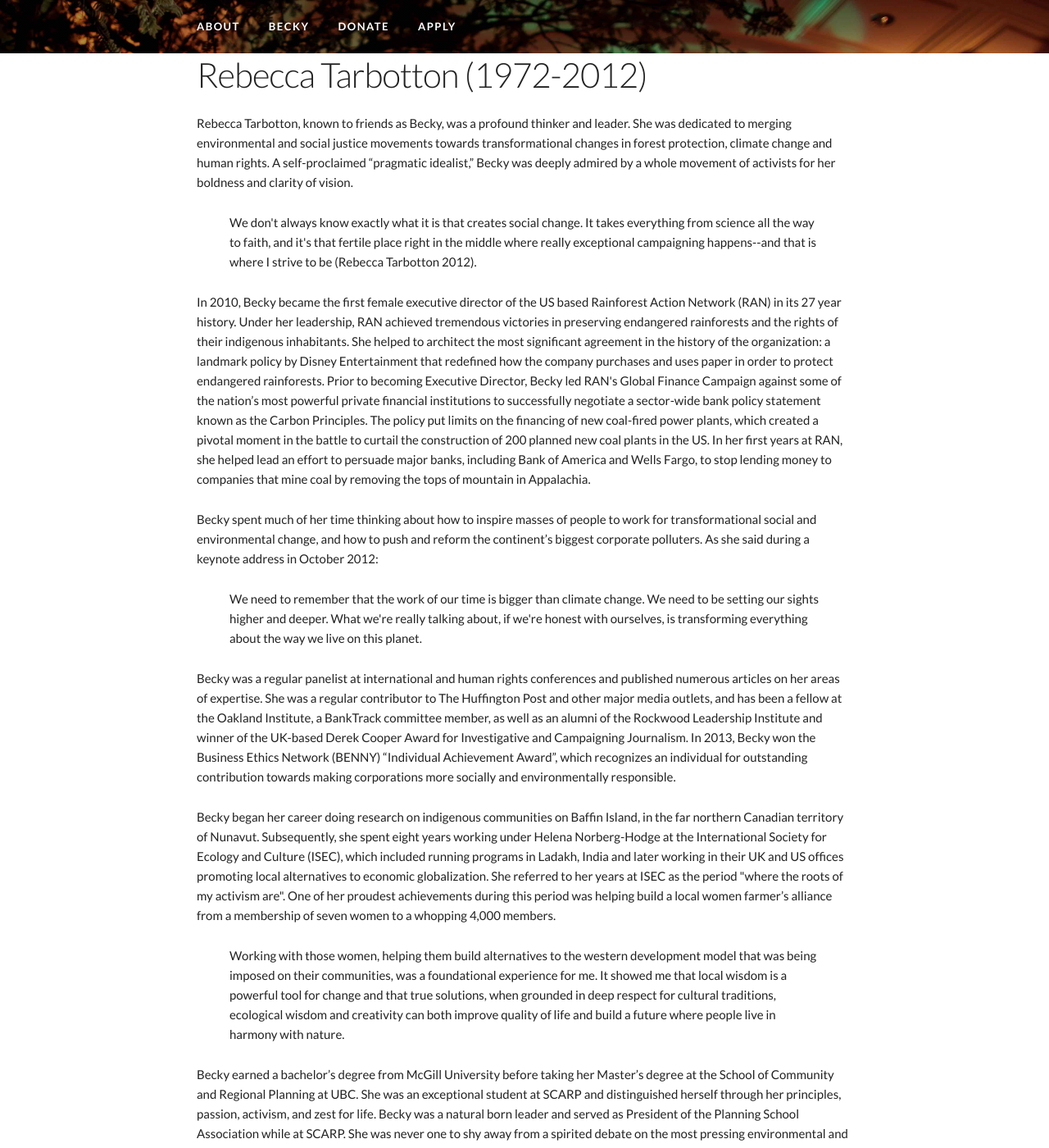
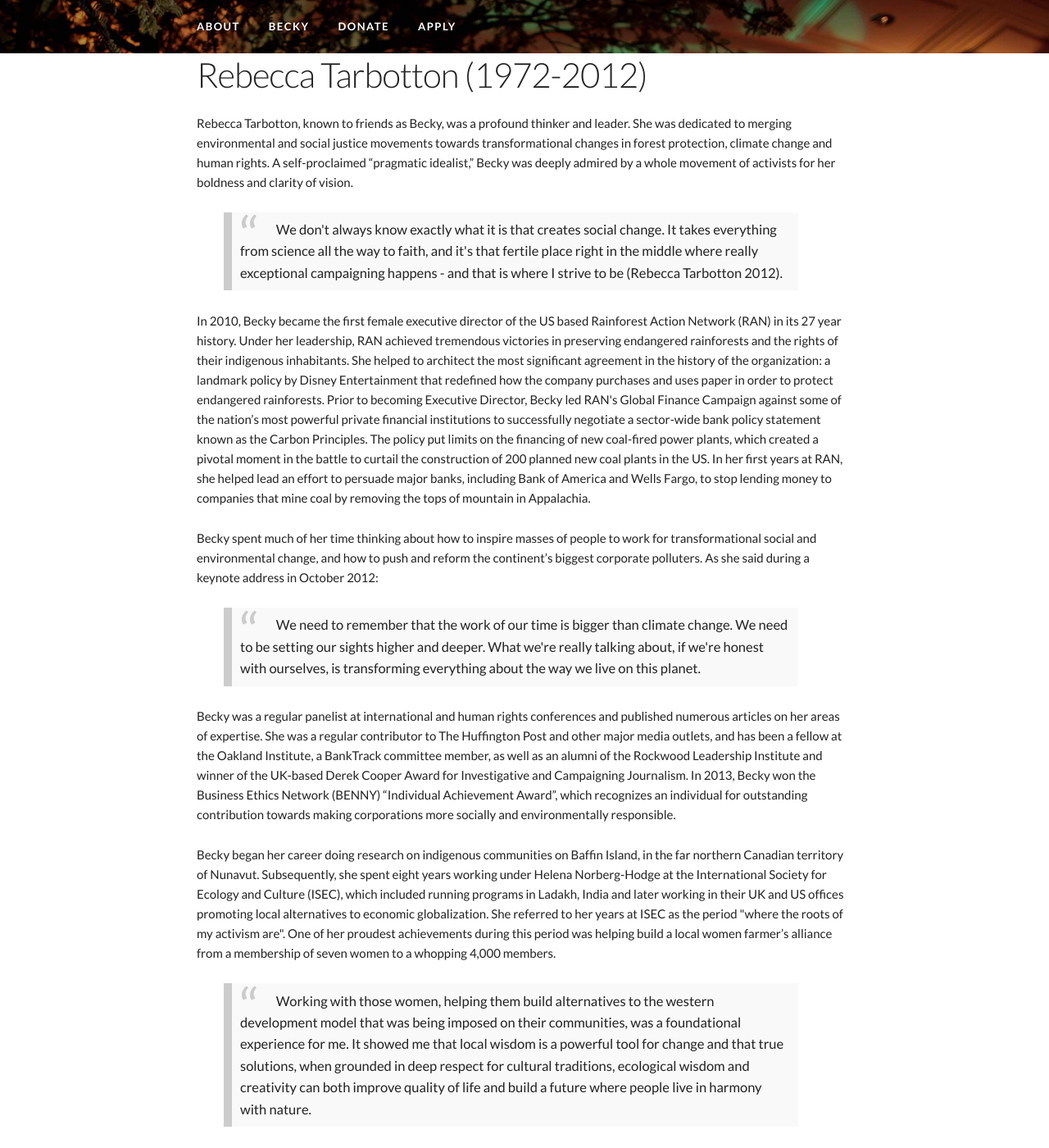
Before and after one commit to tsunamiCam/cameron-personal, a Jekyll site: the page built from becky/index.html, in a window 1280 px wide and 1400 px high. Shown: the whole window at 82% size. Built offline with Jekyll 4.4.1, drawn with Linux system fonts in a browser that asks for light colours; nearby versions of some CDN libraries.

Commit message:
Fixed the blockquotes problem

```diff
--- a/becky/index.html
+++ b/becky/index.html
@@ -11,7 +11,7 @@ layout: default
 <p> Rebecca Tarbotton, known to friends as Becky, was a profound thinker and leader. She was dedicated to merging environmental and social justice movements towards transformational changes in forest protection, climate change and human rights. A self-proclaimed “pragmatic idealist,” Becky was deeply admired by a whole movement of activists for her boldness and clarity of vision. </p>
 
 <blockquote>
-  We don't always know exactly what it is that creates social change. It takes everything from science all the way to faith, and it's that fertile place right in the middle where really exceptional campaigning happens--and that is where I strive to be (Rebecca Tarbotton 2012).
+  We don't always know exactly what it is that creates social change. It takes everything from science all the way to faith, and it's that fertile place right in the middle where really exceptional campaigning happens - and that is where I strive to be (Rebecca Tarbotton 2012).
 </blockquote>
 
 
--- a/css/custom_CJT.css
+++ b/css/custom_CJT.css
@@ -6,6 +6,36 @@ body {
     /*font-family: "Raleway", "HelveticaNeue", "Helvetica Neue", Helvetica, Arial, sans-serif;*/
     font-family: "Lato", "HelveticaNeue", "Helvetica Neue", Helvetica, Arial, sans-serif;
 }
+
+
+/* Blockquote styling */
+
+blockquote {
+    background: #f9f9f9;
+    border-left: 10px solid #ccc;
+    margin: 1.5em 10px;
+    margin-left: 2em;
+    margin-right: 4em;
+    padding: 0.5em 10px;
+    font-size: 1.1em;
+    quotes: "\201C" "\201D" ;
+}
+
+
+blockquote:before {
+    color: #ccc;
+    content: open-quote;
+    font-size: 4em;
+    line-height: 0.1em;
+    margin-right: 0.25em;
+    vertical-align: -0.4em;
+}
+
+blockquote p {
+    display: inline;
+}
+
+
 
 /* Landing Page header styling */
 
@@ -227,30 +257,6 @@ footer p {
     padding: 2em 0 2em;
 }
 
-.about-becky blockquote {
-    background: #f9f9f9;
-    border-left: 10px solid #ccc;
-    margin: 1.5em 10px;
-    margin-left: 2em;
-    margin-right: 4em;
-    padding: 0.5em 10px;
-    font-size: 1em;
-    quotes: "\201C" "\201D" "\2018" "\2019";
-}
-
-.about-becky blockquote:before {
-    color: #ccc;
-    content: open-quote;
-    font-size: 4em;
-    line-height: 0.1em;
-    margin-right: 0.25em;
-    vertical-align: -0.4em;
-}
-
-.about-becky blockquote p {
-    display: inline;
-}
-
 .about-becky img {
     border-radius: 50%;
     float: left;
```
